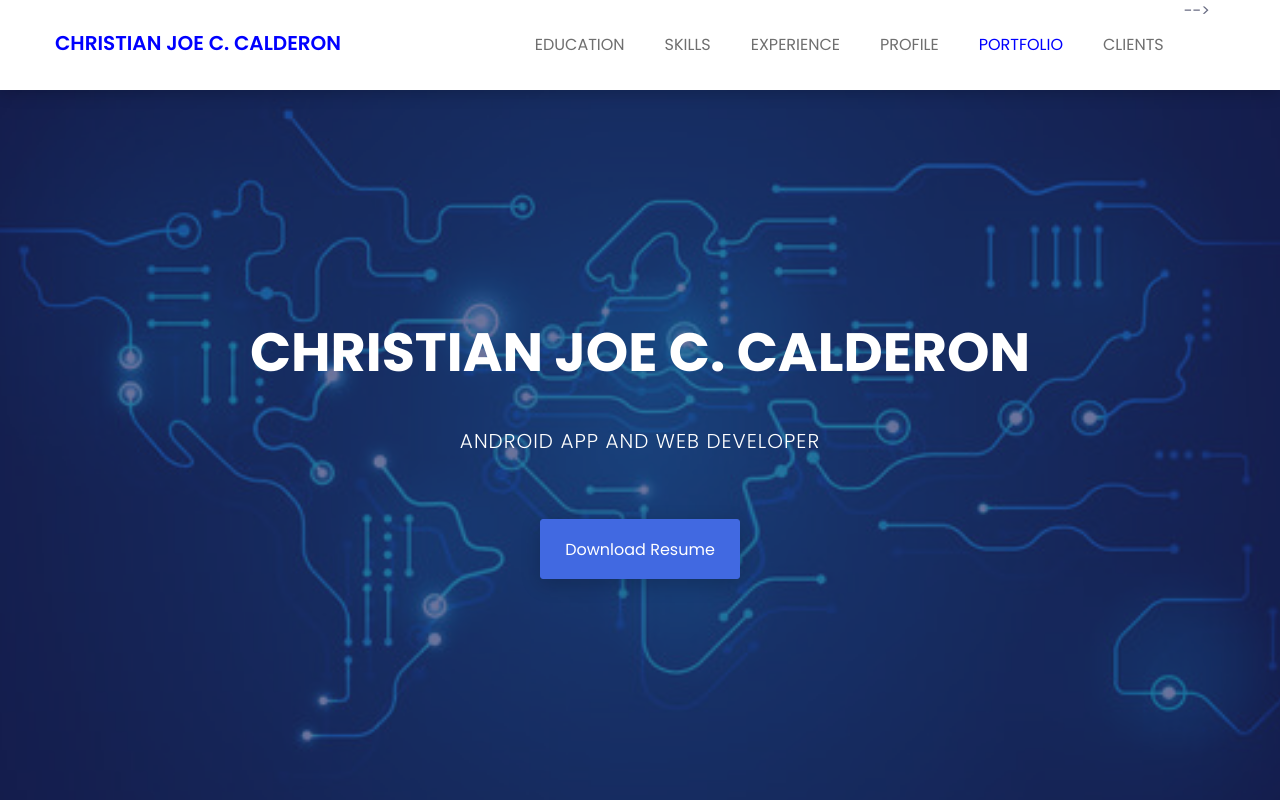
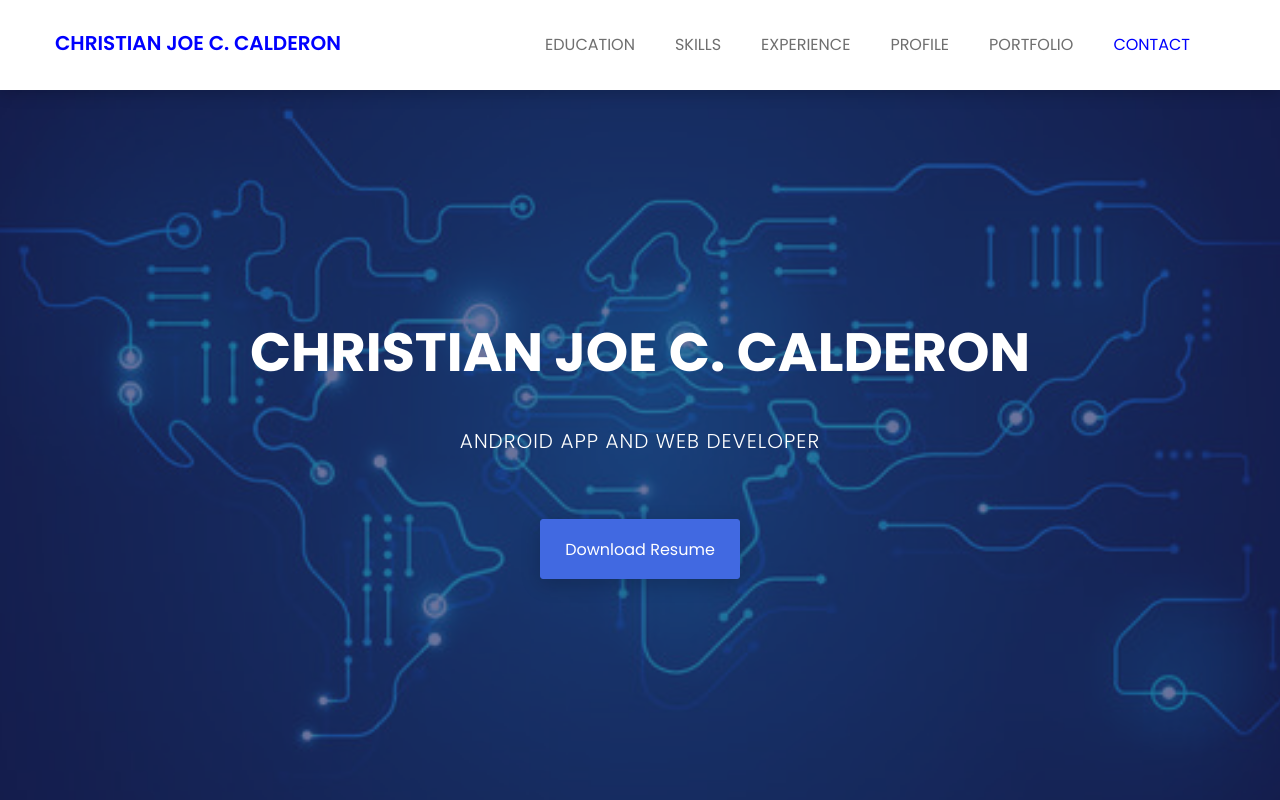
Before and after one commit to cjccalderon/christianccalderon.github.io, a plain HTML site: page index.html in a window 1280 px wide. Shown: the top 800 px of the page. Drawn offline with nearby package versions, Linux system fonts and the light colour scheme.

Commit message:
Update index.html

```diff
--- a/index.html
+++ b/index.html
@@ -83,8 +83,8 @@
 			                    <li class="smooth-menu"><a href="#experience">experience</a></li>
 			                    <li class="smooth-menu"><a href="#profiles">profile</a></li>
 			                    <li class="smooth-menu"><a href="#portfolio">portfolio</a></li>
- 			                    <li class="smooth-menu"><a href="#clients">clients</a></li> -->
-			                    <!--<li class="smooth-menu"><a href="#contact">contact</a></li>-->
+ 			                    <!--<li class="smooth-menu"><a href="#clients">clients</a></li> -->
+			                    <li class="smooth-menu"><a href="#contact">contact</a></li>
 			                </ul><!--/.nav -->
 			            </div><!-- /.navbar-collapse -->
 			        </div><!--/.container-->
```
